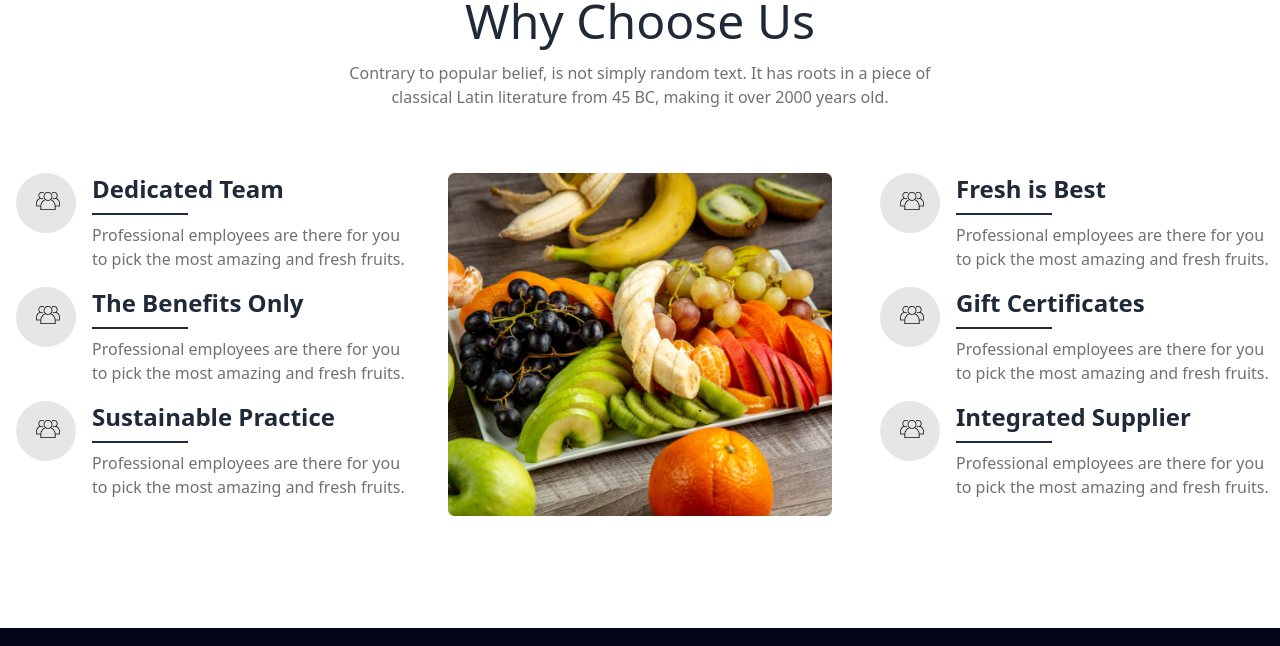
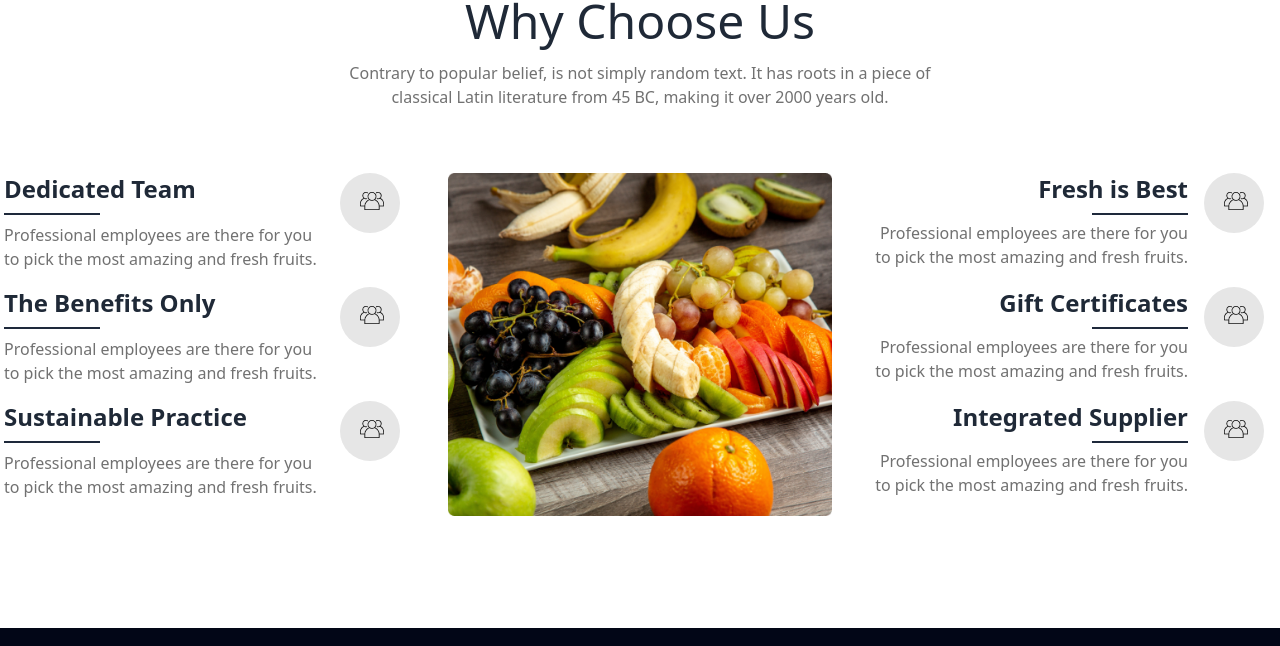
Before and after one commit to faraazhossainimran/fruit-burst, a plain HTML site: page index.html in a window 1280 px wide. Shown: the part 2812-3458 px from the top of the page. Drawn offline with nearby package versions, Linux system fonts and the light colour scheme.

Commit message:
choose section added

```diff
--- a/index.html
+++ b/index.html
@@ -401,7 +401,7 @@
                     </button>
                     <dialog id="my_modal_1" class="modal">
                       <form method="dialog" class="modal-box">
-                       <div class="w-[100%]">
+                       <div>
                         <img class="mx-auto" src="images/fruit6.png" alt="apples" />
                        </div>
                        <div class="w-[100%]">
@@ -817,7 +817,7 @@
           <!-- Your text goes here -->
           <div class="grid grid-cols-1 md:grid-row-3">
             <!-- text 1 -->
-            <div class="md:flex gap-4 w-[100%]">
+            <div class="md:flex gap-4 w-[100%] flex-row-reverse">
               <div class="relative mx-auto">
                 <svg xmlns="http://www.w3.org/2000/svg" width="60" height="60" viewBox="0 0 60 60" fill="none">
                   <circle cx="30" cy="30" r="30" fill="#121212" fill-opacity="0.1"/>
@@ -832,7 +832,7 @@
               </div>
             </div>
             <!-- text 2 -->
-            <div class="md:flex gap-4 w-[100%]">
+            <div class="md:flex gap-4 w-[100%] flex-row-reverse">
               <div class="relative mx-auto">
                 <svg xmlns="http://www.w3.org/2000/svg" width="60" height="60" viewBox="0 0 60 60" fill="none">
                   <circle cx="30" cy="30" r="30" fill="#121212" fill-opacity="0.1"/>
@@ -847,7 +847,7 @@
               </div>
             </div>
             <!-- text 3 -->
-            <div class="md:flex gap-4 w-[100%]">
+            <div class="md:flex gap-4 w-[100%] flex-row-reverse">
               <div class="relative mx-auto">
                 <svg xmlns="http://www.w3.org/2000/svg" width="60" height="60" viewBox="0 0 60 60" fill="none">
                   <circle cx="30" cy="30" r="30" fill="#121212" fill-opacity="0.1"/>
@@ -863,12 +863,12 @@
             </div>
           </div>
         </div>
-        <!-- Third Grid (Text) - Shown third on mobile order-3 flex-1 p-4 grid grid-cols-1 md:grid-row-3 md:flex-row-reverse-->
+        <!-- Third Grid (Text) - Shown third on mobile grid grid-cols-1 md:grid-row-3-->
         <div class="order-3 flex-1 p-4 md:flex md:justify-center">
           <!-- Your text goes here -->
-          <div class="grid grid-cols-1 md:grid-row-3 md:flex-row-reverse">
+          <div class="grid grid-cols-1 md:grid-row-3">
             <!-- text 1 -->
-            <div class="md:flex gap-4 w-[100%]">
+            <div class="md:flex gap-4 w-[100%] flex-row-reverse flex-row-reverse">
               <div class="relative mx-auto">
                 <svg xmlns="http://www.w3.org/2000/svg" width="60" height="60" viewBox="0 0 60 60" fill="none">
                   <circle cx="30" cy="30" r="30" fill="#121212" fill-opacity="0.1"/>
@@ -876,14 +876,14 @@
                 <img class="absolute top-4 left-5" src="images/group 1.png">
               </div>
 
-              <div>
-                <h4 class="text-2xl font-extrabold pb-2">Fresh is Best</h4>
-                <div class="border-b-2 w-24 border-slate-800"></div>
-                <p class="py-2 w-80  text-opacity-60 text-[#121212]">Professional employees are there for you to pick the most amazing and fresh fruits.</p>
+              <div class="relative">
+                <h4 class="text-2xl font-extrabold pb-2 md:absolute md:top-0 md:right-0">Fresh is Best</h4>
+                <div class="border-b-2 w-24 border-slate-800 md:absolute md:top-10 md:right-0"></div>
+                <p class="py-2 w-80  text-opacity-60 text-[#121212] md:mt-10 md:text-right">Professional employees are there for you to pick the most amazing and fresh fruits.</p>
               </div>
             </div>
             <!-- text 2 -->
-            <div class="md:flex gap-4 w-[100%]">
+            <div class="md:flex gap-4 w-[100%] flex-row-reverse">
               <div class="relative mx-auto">
                 <svg xmlns="http://www.w3.org/2000/svg" width="60" height="60" viewBox="0 0 60 60" fill="none">
                   <circle cx="30" cy="30" r="30" fill="#121212" fill-opacity="0.1"/>
@@ -891,14 +891,14 @@
                 <img class="absolute top-4 left-5" src="images/group 1.png">
               </div>
 
-              <div>
-                <h4 class="text-2xl font-extrabold pb-2">Gift Certificates</h4>
-                <div class="border-b-2 w-24 border-slate-800"></div>
-                <p class="py-2 w-80  text-opacity-60 text-[#121212]">Professional employees are there for you to pick the most amazing and fresh fruits.</p>
+              <div class="relative">
+                <h4 class="text-2xl font-extrabold pb-2 md:absolute md:top-0 md:right-0">Gift Certificates</h4>
+                <div class="border-b-2 w-24 border-slate-800 md:absolute md:top-10 md:right-0"></div>
+                <p class="py-2 w-80  text-opacity-60 text-[#121212] md:mt-10 md:text-right">Professional employees are there for you to pick the most amazing and fresh fruits.</p>
               </div>
             </div>
             <!-- text 3 -->
-            <div class="md:flex gap-4 w-[100%]">
+            <div class="md:flex gap-4 w-[100%] flex-row-reverse">
               <div class="relative mx-auto">
                 <svg xmlns="http://www.w3.org/2000/svg" width="60" height="60" viewBox="0 0 60 60" fill="none">
                   <circle cx="30" cy="30" r="30" fill="#121212" fill-opacity="0.1"/>
@@ -906,10 +906,10 @@
                 <img class="absolute top-4 left-5" src="images/group 1.png">
               </div>
 
-              <div>
-                <h4 class="text-2xl font-extrabold pb-2">Integrated Supplier</h4>
-                <div class="border-b-2 w-24 border-slate-800"></div>
-                <p class="py-2 w-80  text-opacity-60 text-[#121212]">Professional employees are there for you to pick the most amazing and fresh fruits.</p>
+              <div class="relative">
+                <h4 class="text-2xl font-extrabold pb-2 md:absolute md:top-0 md:right-0">Integrated Supplier</h4>
+                <div class="border-b-2 w-24 border-slate-800 md:absolute md:top-10 md:right-0"></div>
+                <p class="py-2 w-80  text-opacity-60 text-[#121212] md:mt-10 md:text-right">Professional employees are there for you to pick the most amazing and fresh fruits.</p>
               </div>
             </div>
           </div>
```
